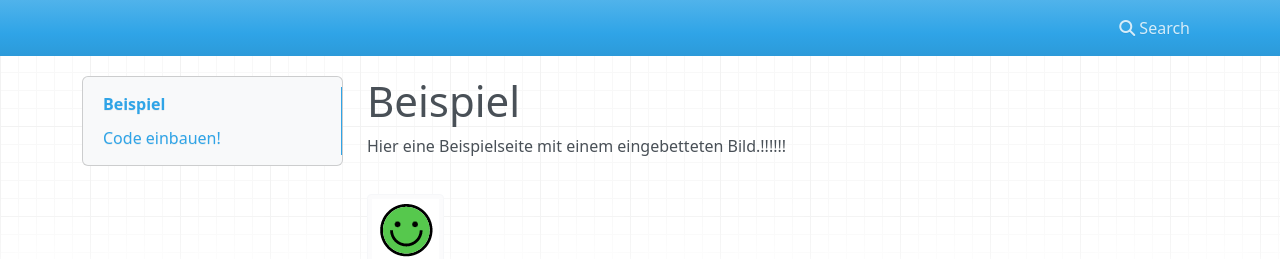
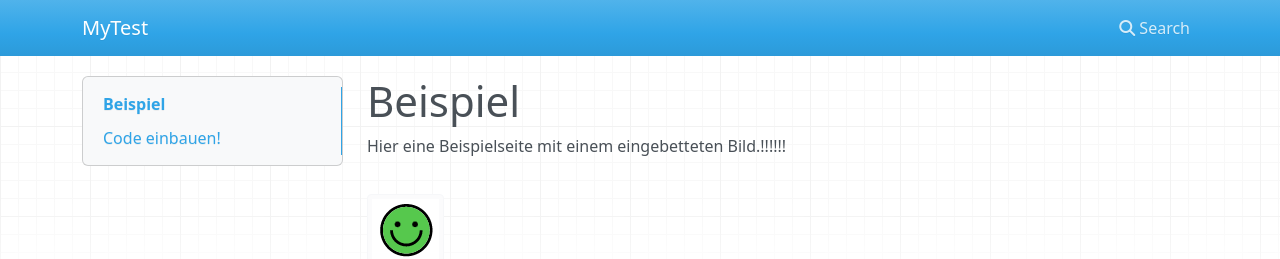
Before and after one commit to jtuttas/moodle_gitlab, an MkDocs documentation site: the page built from docs/bsp.md, in a window 1280 px wide. Shown: the top 259 px of the page. Built offline with MkDocs 1.6.1, drawn with Linux system fonts in a browser that asks for light colours; nearby versions of some CDN libraries.

Commit message:
Mit Site Name

```diff
--- a/mkdocs.yml
+++ b/mkdocs.yml
@@ -1,2 +1,4 @@
+site_name: MyTest
+
 nav:
     - Home: bsp.md
```
